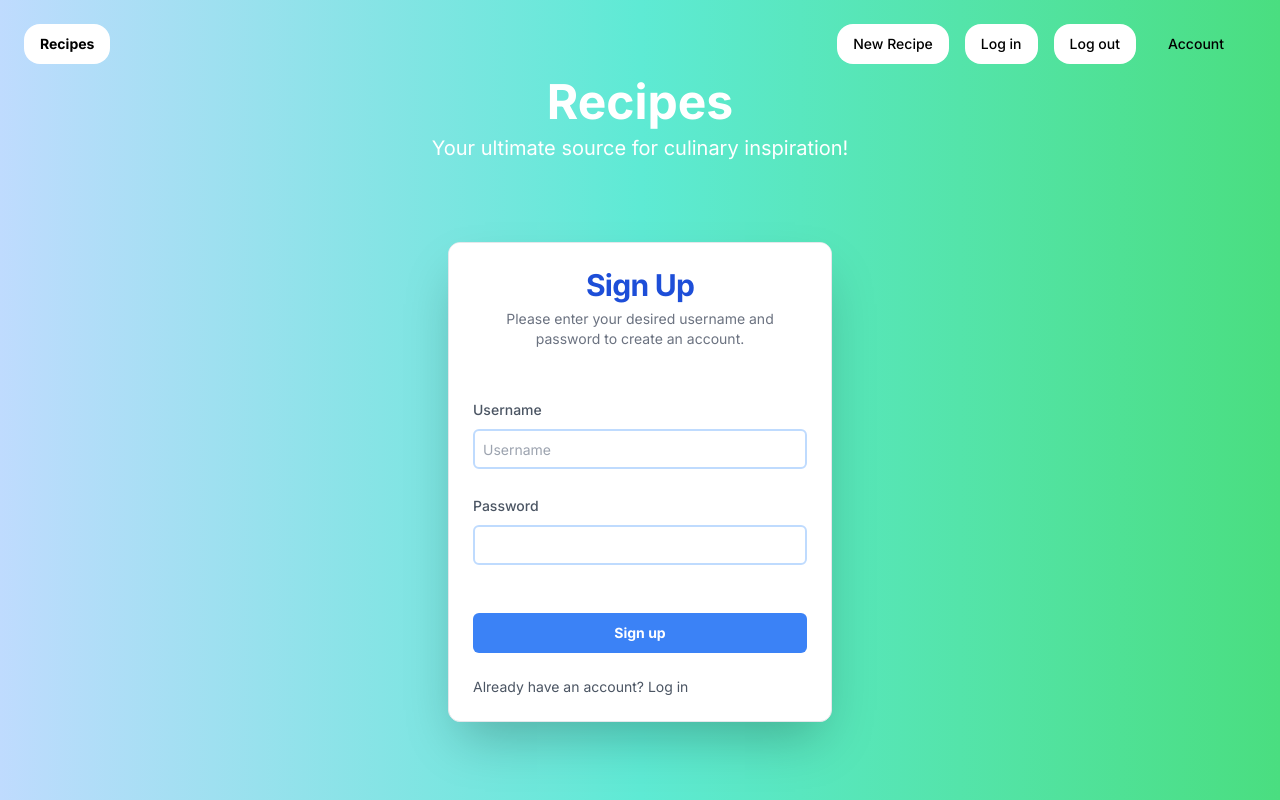
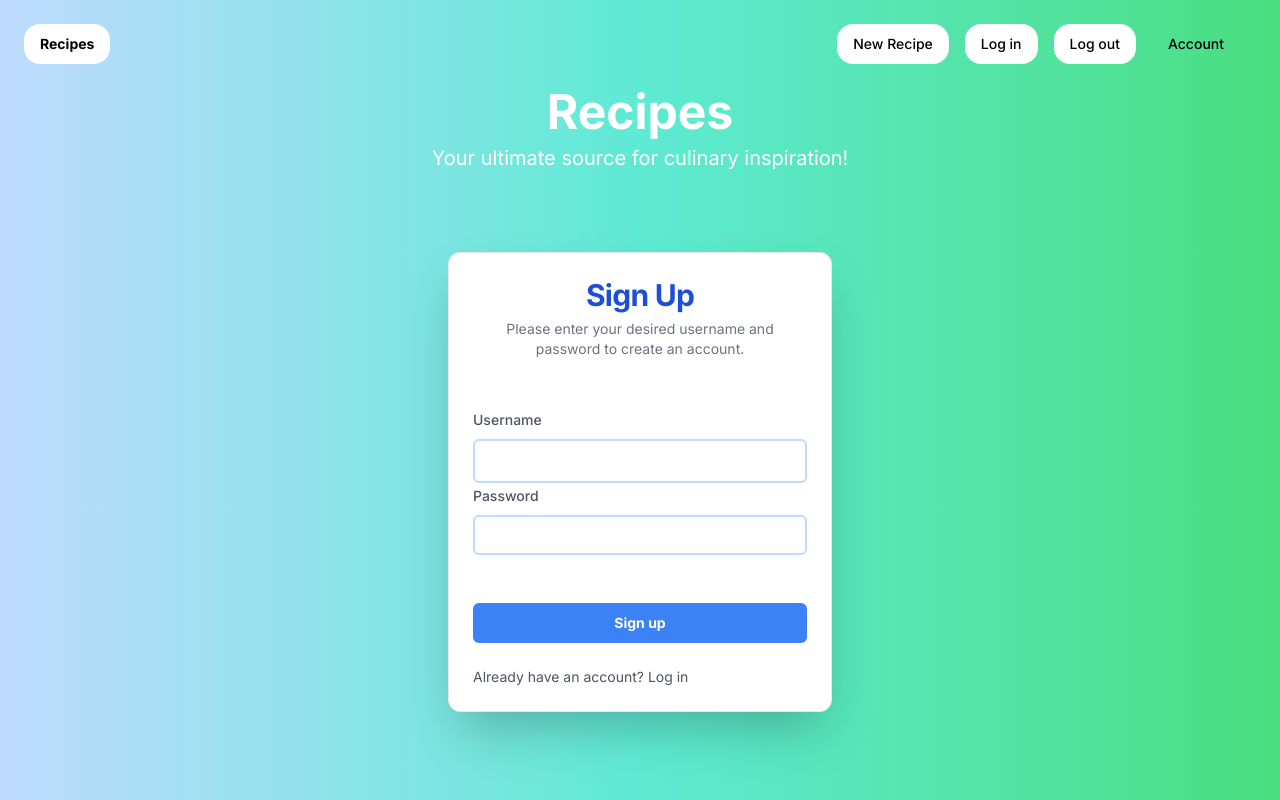
Before and after one commit to BillyArnold/recipes-frontend, a Next.js app: page /signup in a window 1280 px wide. Built offline with nearby package versions, Linux system fonts and the light colour scheme.

Commit message:
setting up auth store and starting to implement react hook form for sign up

```diff
--- /dev/null
+++ b/app/hooks/useAuth.ts
@@ -0,0 +1,98 @@
+import { create } from 'zustand';
+import { persist } from 'zustand/middleware';
+
+export interface User {
+    username: string;
+    password: string;
+    lastName: string;
+    id: number;
+}
+
+interface UserStore {
+    user: User | null;
+    token: string;
+    checkToken: () => void;
+    logInUser: (email: string, password: string, token: string | null) => Promise<void>;
+    logOutUser: () => void;
+    signUpUser(email: string, password: string): unknown;
+}
+
+const useAuth = create<UserStore>()(
+    persist(set => ({
+        user: null,
+        token: '',
+        checkToken: async () => {
+            console.log('checking token');
+        },
+        logInUser: async (email: string, password: string, token: string | null) => {
+            //await fetch('/api/authentication/login', {
+            //    method: 'POST',
+            //    credentials: 'same-origin',
+            //    body: JSON.stringify({ email, password, _token: token })
+            //})
+            //    .then(response => response.json())
+            //    .then(response => {
+            //        // eslint-disable-next-line prefer-const
+            //        const { status, message, data } = response;
+            //        const errors = data.errors;
+            //        if (data && data.user) {
+            //            set({ user: data.user });
+            //        }
+            //        return {
+            //            status, message, errors
+            //        };
+            //    })
+            //    .catch(error => {
+            //        console.warn('failed fetching user', error);
+            //        return { status: 'failed', message: 'WRONG' };
+            //    });
+        },
+        logOutUser: () => {
+            //set({ user: null });
+            //fetch('/account/logout', {
+            //    credentials: 'same-origin',
+            //  }).then(() => {
+            //    set({ user: null });
+            //  });
+        },
+        signUpUser: async (
+            email: string,
+            password: string
+        ) => {
+            //await fetch('/api/authentication/signup', {
+            //    method: 'POST',
+            //    credentials: 'same-origin',
+            //    body: JSON.stringify({
+            //      email,
+            //      phone,
+            //      firstName,
+            //      lastName,
+            //      sex,
+            //      optIn,
+            //      _token: token,
+            //      country
+            //    })
+            //  })
+            //    .then(response => response.json())
+            //    .then(response => {
+            //        console.log(response);
+            //      const { status, message, data } = response;
+            //      const errors = data.errors;
+            //      if (data && data.user) {
+            //        set({ user: data.user });
+            //      }
+            //      return { status, message, errors };
+            //    })
+            //    .catch(error => {
+            //      console.warn('failed fetching user', error);
+            //      return { status: 'failed', message: 'WRONG' };
+            //    });
+        }
+    }),
+        {
+            name: 'user-store'
+        }
+    )
+);
+
+export default useAuth;
--- /dev/null
+++ b/components/forms/signupForm.tsx
@@ -0,0 +1,63 @@
+'use client';
+
+import { useForm, FieldValues, SubmitHandler } from "react-hook-form";
+import { Input } from "../ui/input";
+import { Label } from "../ui/label";
+import { useState } from "react";
+
+type Inputs = {
+    username: string
+    password: string
+  }
+
+export default function SignupForm() {
+    const [isLoading, setIsLoading] = useState(false);
+
+    const {
+        register,
+        handleSubmit,
+        formState: {
+            errors
+        }
+    } = useForm<Inputs>({
+        defaultValues: {
+            username: '',
+            password: '',
+        }
+    });
+
+
+    const onSubmit: SubmitHandler<Inputs> = async data => {
+        setIsLoading(true);
+        // TO DO:
+        // Validation errors with signup still exist
+        console.log('submitted', data);
+        setIsLoading(false);
+    };
+
+    return (
+        <form onSubmit={handleSubmit(onSubmit)}>
+            <div className="space-y-2">
+
+                <Label className="text-gray-600" htmlFor="username">
+                    Username
+                </Label>
+                <input
+                    className="border-2 text-black border-blue-200 rounded-md p-2 focus:border-blue-500 focus:outline-none w-full"
+                    type="text"
+                    {...register("username", { required: true })}
+                    />
+            </div>
+            <div className="space-y-2">
+                <Label className="text-gray-600" htmlFor="password">
+                    Password
+                </Label>
+                <Input
+                    className="border-2 text-black border-blue-200 rounded-md p-2 focus:border-blue-500 focus:outline-none w-full"
+                    type="password"
+                    {...register("password", { required: true })}
+                    />
+            </div>
+        </form>
+    );
+}
--- a/components/signup.tsx
+++ b/components/signup.tsx
@@ -3,10 +3,9 @@
  * @see https://v0.dev/t/1vLWUJZlrzR
  */
 import { CardTitle, CardDescription, CardHeader, CardContent, CardFooter, Card } from "@/components/ui/card"
-import { Label } from "@/components/ui/label"
-import { Input } from "@/components/ui/input"
 import { Button } from "@/components/ui/button"
 import Link from "next/link"
+import SignupForm from "./forms/signupForm"
 
 export function Signup() {
   return (
@@ -24,29 +23,7 @@ export function Signup() {
             </CardDescription>
           </CardHeader>
           <CardContent className="bg-white p-6 space-y-6">
-            <div className="space-y-2">
-              <Label className="text-gray-600" htmlFor="signup-username">
-                Username
-              </Label>
-              <Input
-                className="border-2 border-blue-200 rounded-md p-2 focus:border-blue-500 focus:outline-none w-full"
-                id="signup-username"
-                placeholder="Username"
-                required
-                type="text"
-              />
-            </div>
-            <div className="space-y-2">
-              <Label className="text-gray-600" htmlFor="signup-password">
-                Password
-              </Label>
-              <Input
-                className="border-2 border-blue-200 rounded-md p-2 focus:border-blue-500 focus:outline-none w-full"
-                id="signup-password"
-                required
-                type="password"
-              />
-            </div>
+            <SignupForm />
           </CardContent>
           <CardFooter className="bg-white p-6">
             <Button className="w-full bg-blue-500 hover:bg-blue-600 focus:outline-none focus:ring-2 focus:ring-blue-500 focus:ring-opacity-50 text-white font-bold py-2 px-4 rounded-md">
--- a/package.json
+++ b/package.json
@@ -20,9 +20,11 @@
     "novel": "^0.1.22",
     "react": "^18",
     "react-dom": "^18",
+    "react-hook-form": "^7.49.2",
     "tailwind-merge": "^2.2.0",
     "tailwindcss-animate": "^1.0.7",
-    "vaul": "^0.8.0"
+    "vaul": "^0.8.0",
+    "zustand": "^4.4.7"
   },
   "devDependencies": {
     "@types/node": "^20",
```
Also changed, not shown: 1 other file (tests, documents, lock files or other folders).
